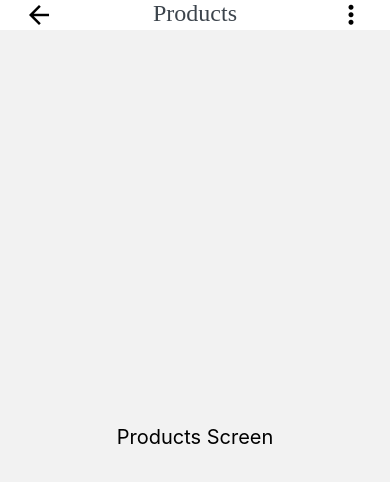
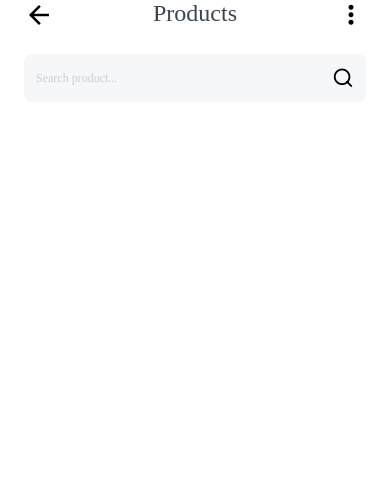
Before and after one commit to mateus-azevedo/learning-styled-components, a React Native app in the folder withReactNative/: screen /Products in a window 390 px wide. Shown: the top 482 px of the page. Built offline with nearby package versions, Linux system fonts and the light colour scheme.

Commit message:
search bar de products

```diff
--- /dev/null
+++ b/withReactNative/src/feature/Products/components/SearchBar/index.tsx
@@ -0,0 +1,20 @@
+import React from 'react';
+import {
+  SearchContainer,
+  SearchContent,
+  SearchTextHover,
+  SearchIcon,
+} from './styles';
+
+const SearchBar = () => {
+  return (
+    <SearchContainer>
+      <SearchContent>
+        <SearchTextHover>Search product...</SearchTextHover>
+        <SearchIcon name="search" />
+      </SearchContent>
+    </SearchContainer>
+  );
+};
+
+export default SearchBar;
--- /dev/null
+++ b/withReactNative/src/feature/Products/components/SearchBar/styles.ts
@@ -0,0 +1,25 @@
+import styled from 'styled-components/native';
+import IconFeather from 'react-native-vector-icons/Feather';
+
+export const SearchContainer = styled.View`
+  background-color: #f5f7f9;
+  padding: 12px;
+  border-radius: 8px;
+`;
+
+export const SearchContent = styled.View`
+  flex-direction: row;
+  justify-content: space-between;
+`;
+
+export const SearchTextHover = styled.Text`
+  font-family: 'Inter-Regular';
+  font-size: 12px;
+  color: #cbcfd4;
+  align-self: center;
+  margin-right: 12px;
+`;
+
+export const SearchIcon = styled(IconFeather)`
+  font-size: 22px;
+`;
--- /dev/null
+++ b/withReactNative/src/feature/Products/components/index.ts
@@ -0,0 +1,3 @@
+import SearchBar from './SearchBar';
+
+export {SearchBar};
--- a/withReactNative/src/feature/Products/index.tsx
+++ b/withReactNative/src/feature/Products/index.tsx
@@ -1,10 +1,11 @@
 import React from 'react';
-import {Container, Title} from './styles';
+import {Container} from './styles';
+import {SearchBar} from './components';
 
 const Products = () => {
   return (
     <Container>
-      <Title>Products Screen</Title>
+      <SearchBar />
     </Container>
   );
 };
--- a/withReactNative/src/feature/Products/styles.ts
+++ b/withReactNative/src/feature/Products/styles.ts
@@ -2,8 +2,8 @@ import styled from 'styled-components/native';
 
 export const Container = styled.View`
   flex: 1;
-  justify-content: center;
-  align-items: center;
+  padding: 24px;
+  background-color: #fff;
 `;
 
 export const Title = styled.Text`
```
